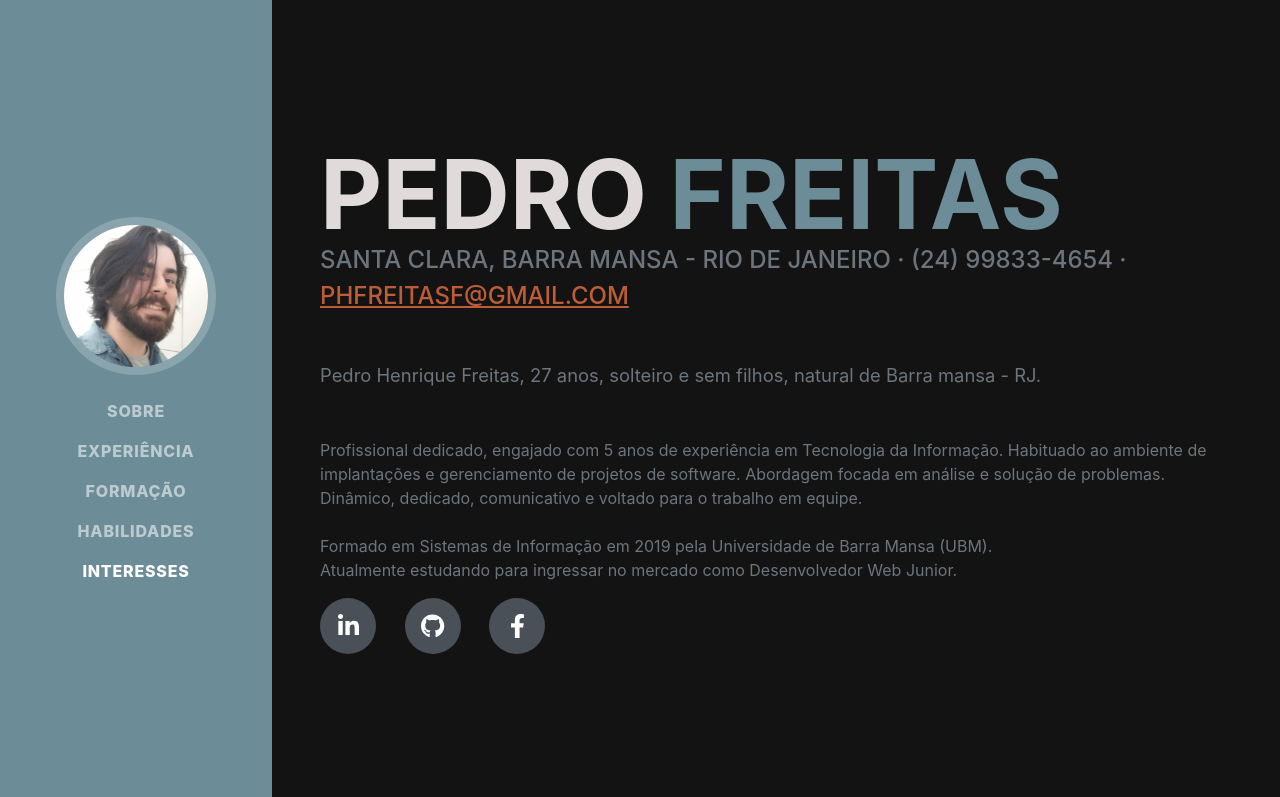
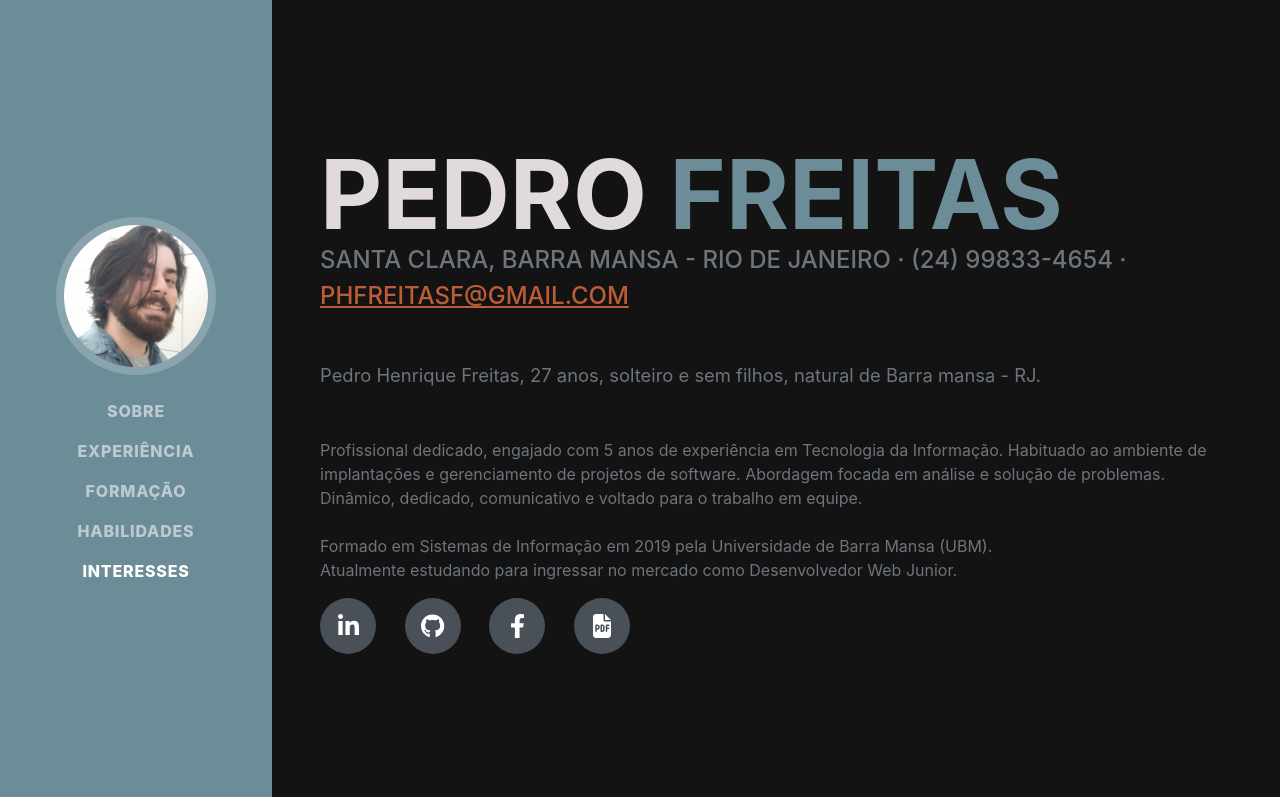
Before and after one commit to phfreitasf/phfreitasf.github.io, a website: page index.html in a window 1280 px wide. Shown: the top 797 px of the page. Drawn offline with nearby package versions, Linux system fonts and the light colour scheme; a web font is replaced by a local one.

Commit message:
Add resume pdf file

```diff
--- a/index.html
+++ b/index.html
@@ -66,6 +66,8 @@
                     <!-- <a class="social-icon" href="#!"><i class="fab fa-twitter"></i></a> -->
                     <a class="social-icon" href="https://www.facebook.com/pedrosome/"><i
                             class="fab fa-facebook-f"></i></a>
+                    <a class="social-icon" href="https://drive.google.com/file/d/17zwP1HVhzpUqrfT43s4TAhP-o5JcNXAS/view?usp=sharing"><i
+                        class="fas fa-file-pdf"></i></a>
                 </div>
             </div>
         </section>
```
